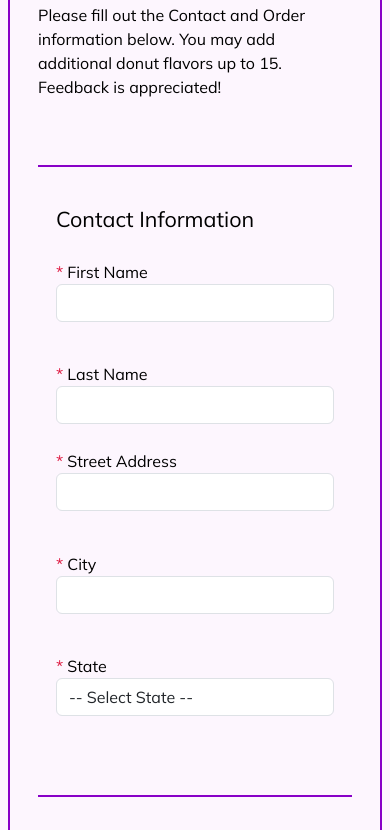
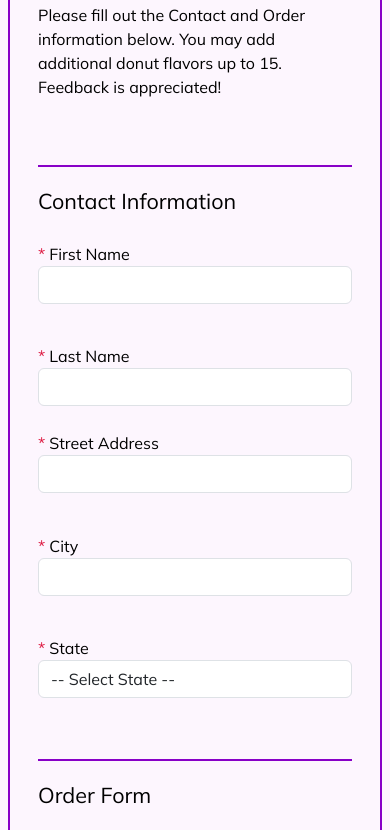
Before and after one commit to DankMitch/dank-donuts.github.io, a plain HTML site: page index.html in a window 390 px wide. Shown: the part 476-1306 px from the top of the page. Drawn offline with nearby package versions, Linux system fonts and the light colour scheme.

Commit message:
2nd Iteration - updated padding on mobile

```diff
--- a/css/style.css
+++ b/css/style.css
@@ -33,7 +33,7 @@ fieldset {
     border: solid #8800c7;
     border-width: 2px 0 0 0;
     /* border-radius: 1px; */
-    padding: 36px 18px;
+    padding: 18px 0;
     margin: 18px 0;
     /* background-color: white; */
     /* box-shadow: 4px 4px 10px #dadada; */
```
